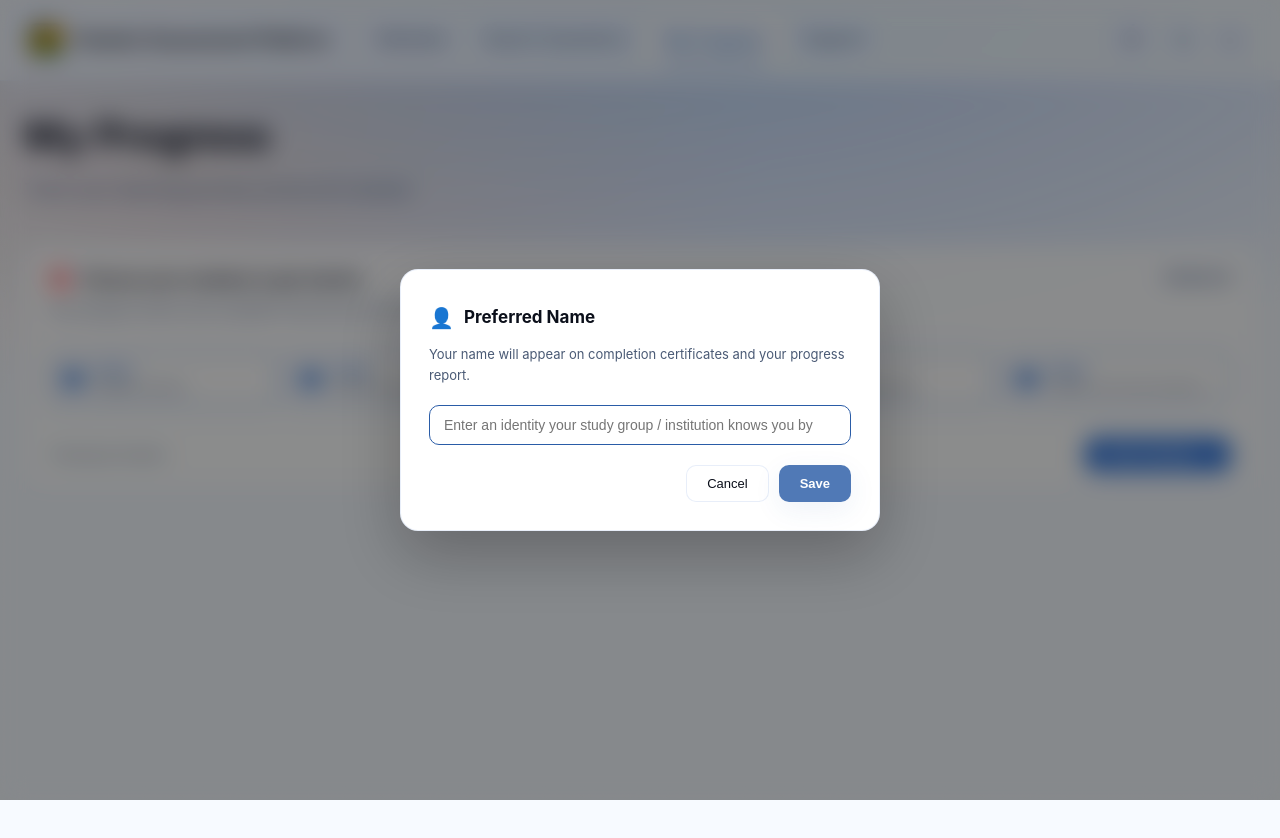
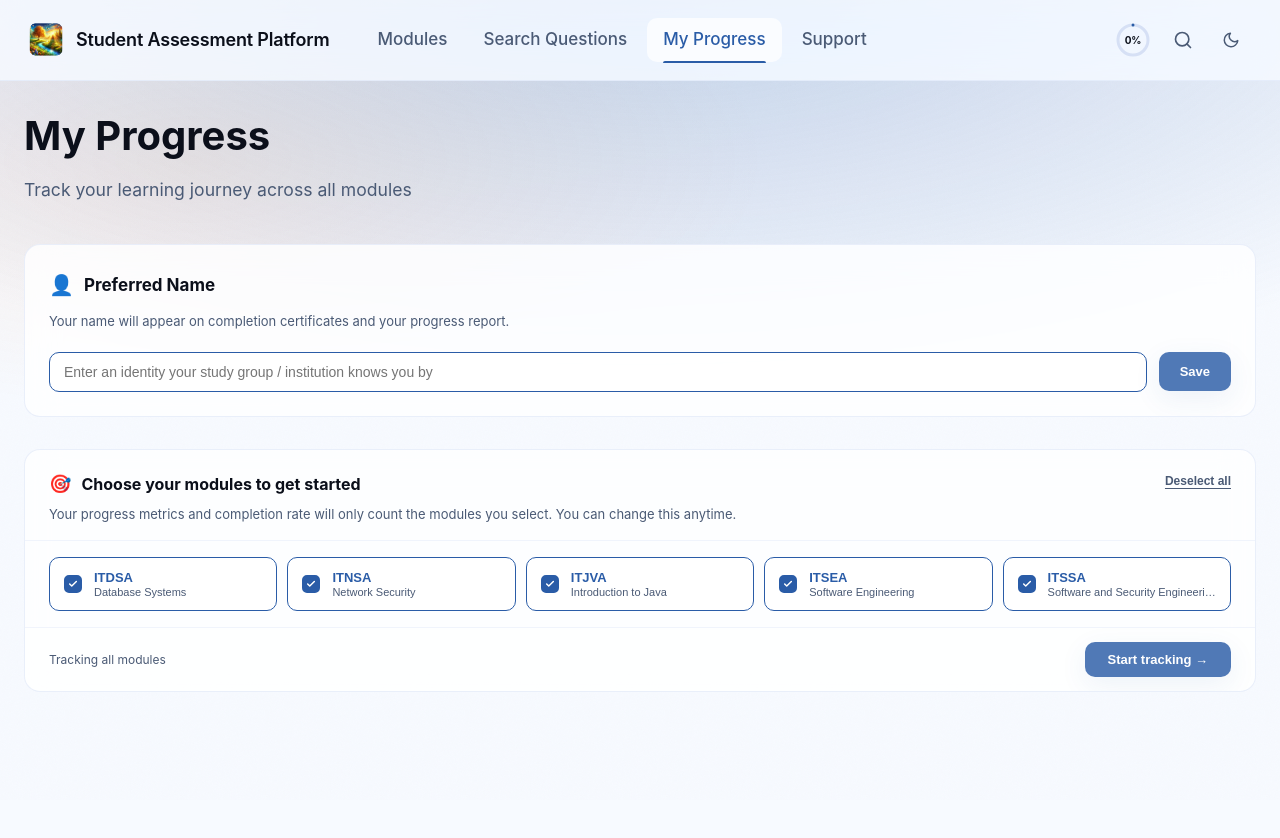
Before and after one commit to thebrightersideoflife/student-assessment-platform, a React (Vite) app: page /progress in a window 1280 px wide. Shown: the top 838 px of the page. Built offline with nearby package versions, Linux system fonts and the light colour scheme.

Commit message:
Refined the preferred name flow state

```diff
--- a/dev-dist/sw.js
+++ b/dev-dist/sw.js
@@ -82,7 +82,7 @@
     "revision": "3ca0b8505b4bec776b69afdba2768812"
   }, {
     "url": "index.html",
-    "revision": "0.vvdiauh8dr"
+    "revision": "0.rtke2lgu1q8"
   }], {});
   workbox.cleanupOutdatedCaches();
   workbox.registerRoute(new workbox.NavigationRoute(workbox.createHandlerBoundToURL("index.html"), {
--- a/src/pages/ProgressPage.jsx
+++ b/src/pages/ProgressPage.jsx
@@ -139,6 +139,74 @@
       </div>
     </div>,
     document.body
+  );
+}
+
+/* ─── Preferred Name Field (inline for first visit) ─────────────────────── */
+function NameField({ initial, onSave }) {
+  const [value, setValue] = useState(initial);
+
+  function commit() {
+    const v = value.trim();
+    if (v) {
+      savePreferredName(v);
+      onSave(v);
+    }
+  }
+
+  return (
+    <div
+      style={{
+        background: "rgba(var(--bg-card-rgb), 0.82)",
+        backdropFilter: "blur(16px) saturate(160%)",
+        WebkitBackdropFilter: "blur(16px) saturate(160%)",
+        border: "1px solid rgba(var(--border-color-rgb), 0.5)",
+        borderRadius: "16px",
+        overflow: "hidden",
+        marginBottom: "32px",
+        padding: "24px",
+      }}
+    >
+      <div style={{ display: "flex", alignItems: "center", gap: "10px", marginBottom: "10px" }}>
+        <span style={{ fontSize: "20px" }}>👤</span>
+        <h3 style={{ margin: 0, fontSize: "17px", fontWeight: 700, color: "var(--text-primary)" }}>
+          Preferred Name
+        </h3>
+      </div>
+      <p style={{ margin: "0 0 20px", fontSize: "13px", color: "var(--text-secondary)", lineHeight: 1.6 }}>
+        Your name will appear on completion certificates and your progress report.
+      </p>
+
+      <div style={{ display: "flex", gap: "12px", alignItems: "center" }}>
+        <input
+          type="text"
+          value={value}
+          autoFocus
+          maxLength={60}
+          onChange={(e) => setValue(e.target.value)}
+          onKeyDown={(e) => { if (e.key === "Enter") commit(); }}
+          placeholder="Enter an identity your study group / institution knows you by"
+          style={{
+            flex: 1,
+            padding: "11px 14px",
+            borderRadius: "10px",
+            border: "1.5px solid rgba(var(--border-color-rgb), 0.5)",
+            background: "rgba(var(--bg-secondary-rgb), 0.7)",
+            color: "var(--text-primary)",
+            fontSize: "14px",
+            outline: "none",
+            boxSizing: "border-box",
+            transition: "border-color 0.15s ease",
+          }}
+          onFocus={(e) => { e.target.style.borderColor = "var(--accent-primary)"; }}
+          onBlur={(e)  => { e.target.style.borderColor = "rgba(var(--border-color-rgb), 0.5)"; }}
+        />
+        <button onClick={commit} className="button solid"
+          style={{ padding: "11px 20px", fontSize: "13px", fontWeight: 600 }}>
+          Save
+        </button>
+      </div>
+    </div>
   );
 }
 
@@ -429,6 +497,7 @@
   const [trackedModuleIds, setTrackedModuleIds] = useState(() => loadTrackedModules());
   const [showSelector, setShowSelector]         = useState(false);
   const [preferredName, setPreferredName]       = useState(() => loadPreferredName());
+  const [editingName, setEditingName]           = useState(false);
   const [nameModalOpen, setNameModalOpen]       = useState(false);
   const [allProgressData, setAllProgressData] = useState([]);
   const [streakData, setStreakData] = useState({ streak: 0, longest: 0, isAtRisk: false, activeWeeks: [] });
@@ -436,6 +505,13 @@
   const [completedWeekCount, setCompletedWeekCount] = useState(0);
 
   const firstVisit = trackedModuleIds === null;
+
+  // Show name field on first visit if no name set
+  useEffect(() => {
+    if (firstVisit && preferredName === "") {
+      setEditingName(true);
+    }
+  }, [firstVisit, preferredName]);
 
   // Filtered view — only tracked modules
   const progressData = trackedModuleIds
@@ -652,11 +728,10 @@
         )}
 
         {/* ── Module Selector — always on first visit, toggled otherwise ── */}
-        {firstVisit && preferredName === "" && (
-          <NameModal
+        {firstVisit && editingName && (
+          <NameField
             initial={preferredName}
-            onSave={(name) => setPreferredName(name)}
-            onCancel={() => {}} // No cancel on first visit
+            onSave={(name) => { setPreferredName(name); setEditingName(false); }}
           />
         )}
         {(firstVisit || showSelector) && (
```
